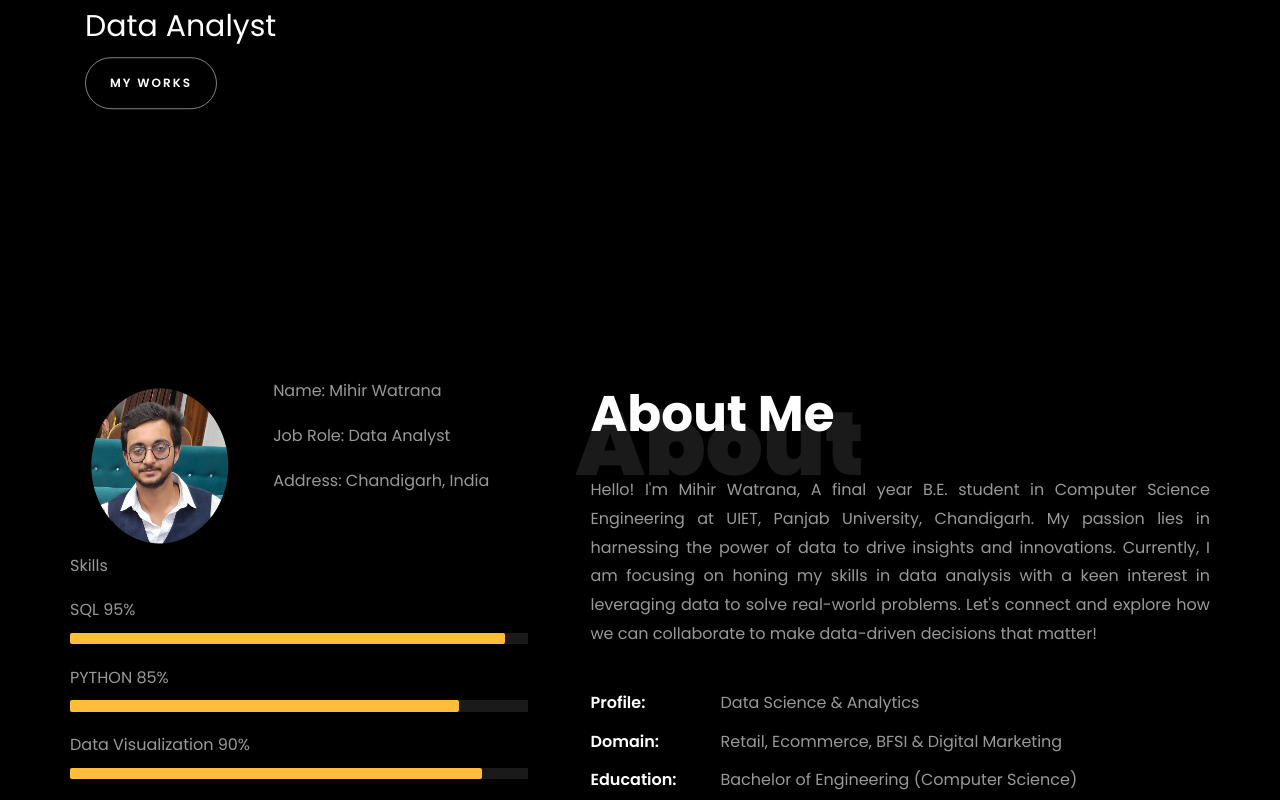
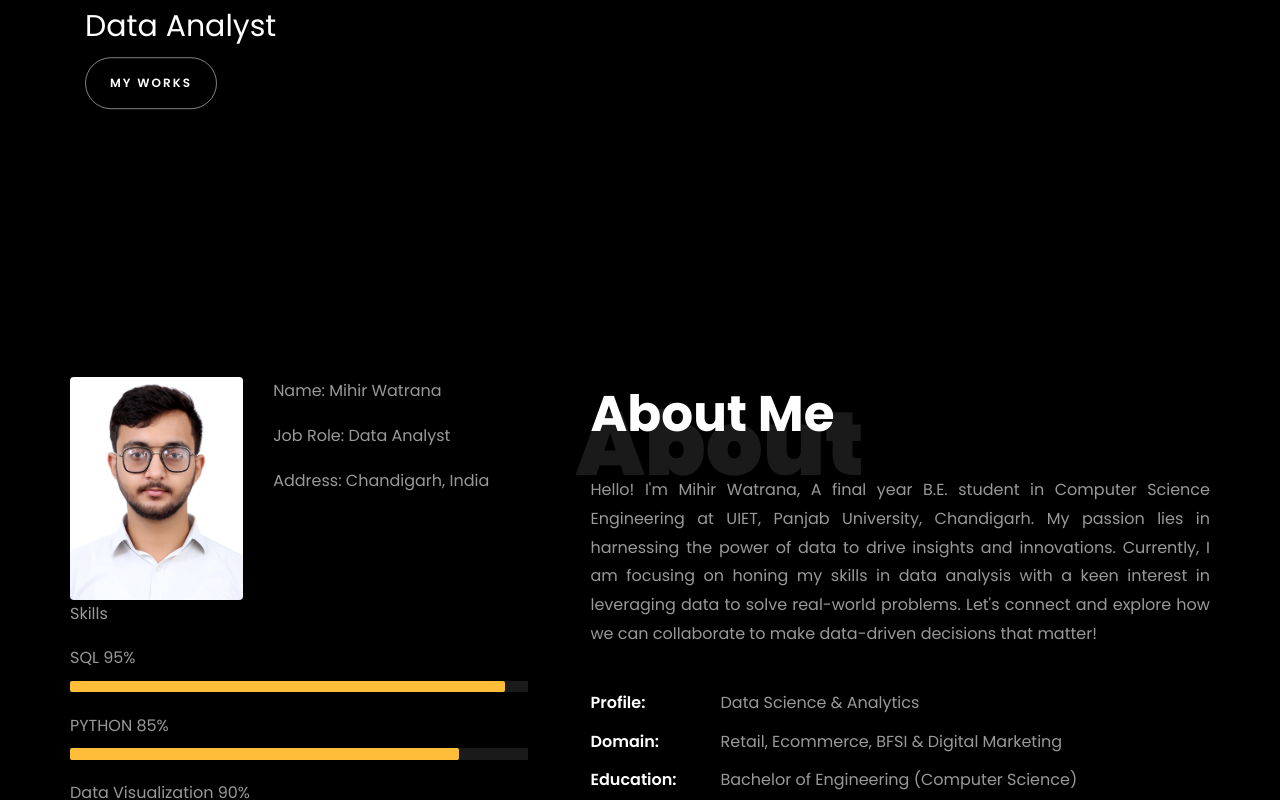
Before and after one commit to mihirwatrana371/mihirwatrana371.github.io, a plain HTML site: page index.html in a window 1280 px wide. Shown: the part 485-1285 px from the top of the page. Drawn offline with Linux system fonts and the light colour scheme; files whose address does not match are found by name.

Commit message:
Update index.html

```diff
--- a/index.html
+++ b/index.html
@@ -214,7 +214,7 @@
 								<div class="row">
 									<div class="col-sm-6 col-md-5">
 									  <div class="about-img">
-										<img src="images\WhatsApp Image 2025-06-02 at 01.26.12_4edf72b7.png" class="img-fluid rounded b-shadow-a" alt="">
+										<img src="images/PASSPORT PHOTO.jpg" class="img-fluid rounded b-shadow-a" alt="">
 									  </div>
 									</div>
 									<!-- Details next to profile image -->
```
